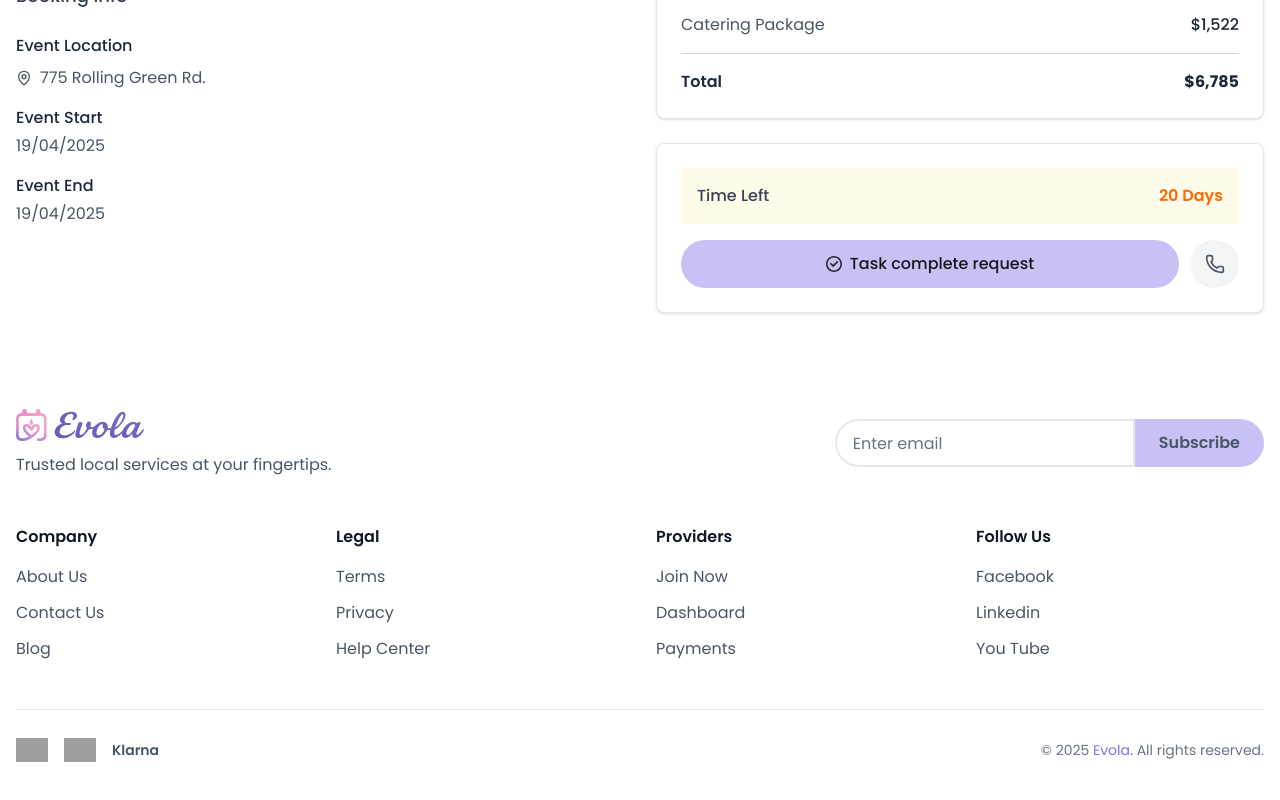
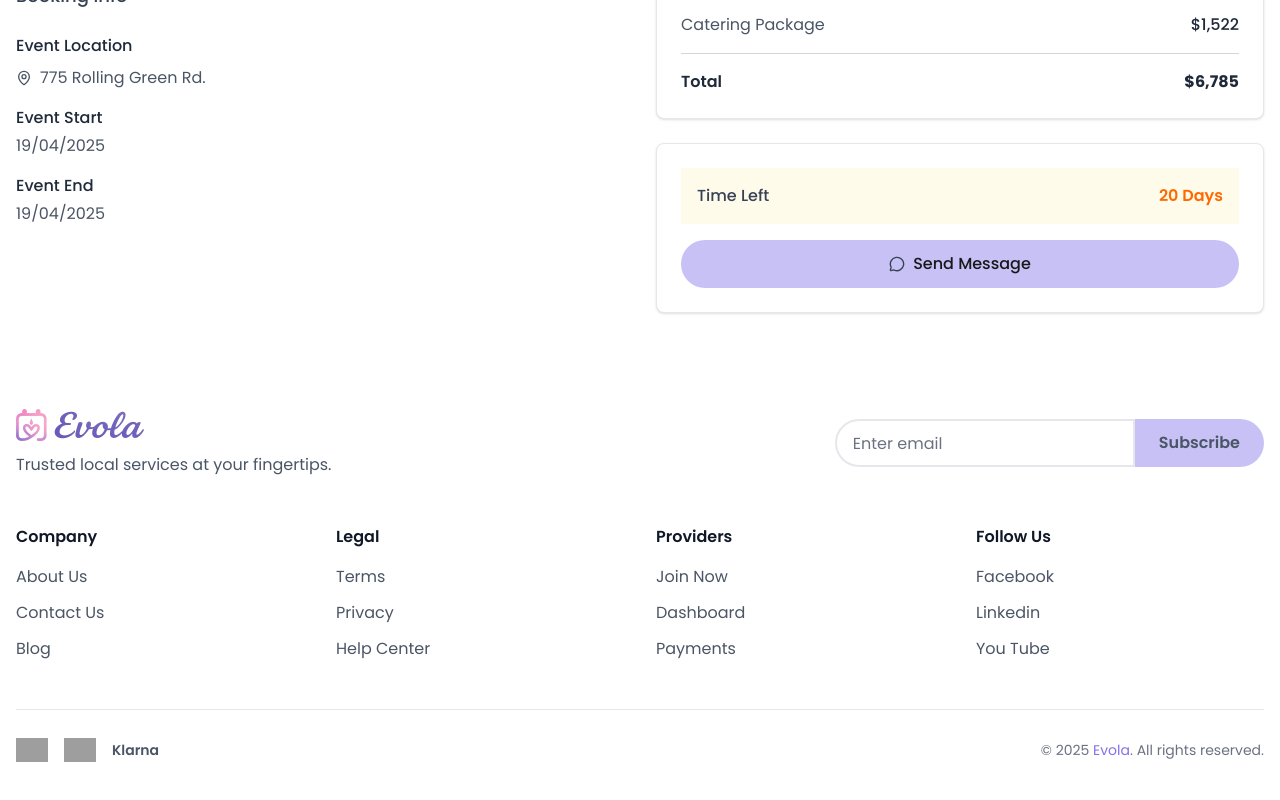
Before and after one commit to hasiburrahmanakash79/Multi-vendor, a React (Vite) app: page /timeline/1 in a window 1280 px wide. Shown: the part 828-1628 px from the top of the page. Built offline with nearby package versions, Linux system fonts and the light colour scheme; grey boxes are pictures that could not be loaded.

Commit message:
feat: implement task completion modal for sellers and add confirmation dialog

```diff
--- a/src/Pages/OrderPage/ServiceTimeline.jsx
+++ b/src/Pages/OrderPage/ServiceTimeline.jsx
@@ -1,9 +1,18 @@
-import { MapPin, MessageCircle, Phone } from 'lucide-react';
+import { MapPin, MessageCircle } from 'lucide-react';
 import { Link } from 'react-router-dom';
+import { useState } from 'react';
 import Check from '../../assets/icons/Vector.svg';
+import question from '../../assets/icons/question.svg';
 
 export default function ServiceTimeline() {
   const userRole = localStorage.getItem("userRole");
+  const [showTaskCompleteModal, setShowTaskCompleteModal] = useState(false);
+
+  const handleTaskComplete = () => {
+    // Handle task completion logic here
+    setShowTaskCompleteModal(false);
+  };
+
   return (
     <div className="min-h-screen py-8 container mx-auto mt-30 md:mt-15">
       <div className=" px-4">
@@ -136,24 +145,56 @@ export default function ServiceTimeline() {
               {/* Action Buttons */}
               <div className="flex space-x-3">
                 {userRole === "seller" ? (
-                  <button className="flex-1 bg-[#C8C1F5] font-medium py-3 px-4 rounded-full flex items-center justify-center space-x-2 transition hover:shadow-lg duration-300">
-                    <img src={Check} alt=""  className='w-4 h-4'/>
-                    <span> Task complete request</span>
+                  <button
+                    onClick={() => setShowTaskCompleteModal(true)}
+                    className="flex-1 bg-[#C8C1F5] font-medium py-3 px-4 rounded-full flex items-center justify-center space-x-2 transition hover:shadow-lg duration-300 cursor-pointer"
+                  >
+                    <img src={Check} alt="" className='w-4 h-4'/>
+                    <span>Task complete request</span>
                   </button>
                 ) : (
-                  <button  className="flex-1 bg-[#C8C1F5] font-medium py-3 px-4 rounded-full flex items-center justify-center space-x-2 transition hover:shadow-lg duration-300">
-                    <img src={Check} alt=""  className='w-4 h-4'/>
-                    <span> Task complete request</span>
-                  </button>
+                  <Link to="/conversation" className="flex-1 bg-[#C8C1F5] font-medium py-3 px-4 rounded-full flex items-center justify-center space-x-2 transition hover:shadow-lg duration-300 cursor-pointer">
+                    <MessageCircle className="w-4 h-4 text-gray-700" />
+                    <span>Send Message</span>
+                  </Link>
                 )}
-                <button className="p-3 bg-gray-100 hover:bg-gray-200 rounded-full transition duration-200">
-                  <Phone className="w-6 h-5 text-gray-600" />
-                </button>
               </div>
             </div>
           </div>
         </div>
       </div>
+
+      {/* Logout Modal */}
+
+
+      {/* Task Complete Confirmation Modal */}
+      {showTaskCompleteModal && (
+        <div className="fixed inset-0 bg-black/60 flex items-center justify-center z-50">
+          <div className="bg-white rounded-lg p-6 max-w-sm w-full mx-4">
+            <div className='flex justify-center items-center py-5'>
+              <img src={question} alt="" />
+            </div>
+            <h3 className="text-lg font-semibold text-center text-gray-800 mb-4">Are you sure you want to mark this task as complete?</h3>
+            <div className="flex space-x-4">
+              <button
+                onClick={() => setShowTaskCompleteModal(false)}
+                className="flex-1 px-4 py-2 border border-gray-300 rounded-lg text-gray-700 hover:bg-gray-50 transition-colors duration-300 cursor-pointer"
+              >
+                Cancel
+              </button>
+              <button
+                onClick={() => {
+                  handleTaskComplete();
+                  // Additional task completion logic can be added here
+                }}
+                className="flex-1 px-4 py-2 bg-gray-800 text-white rounded-lg hover:bg-gray-900 transition-colors duration-300 cursor-pointer"
+              >
+                Confirm
+              </button>
+            </div>
+          </div>
+        </div>
+      )}
     </div>
   );
 }
```
Also changed, not shown: src/assets/icons/question.svg (added).
